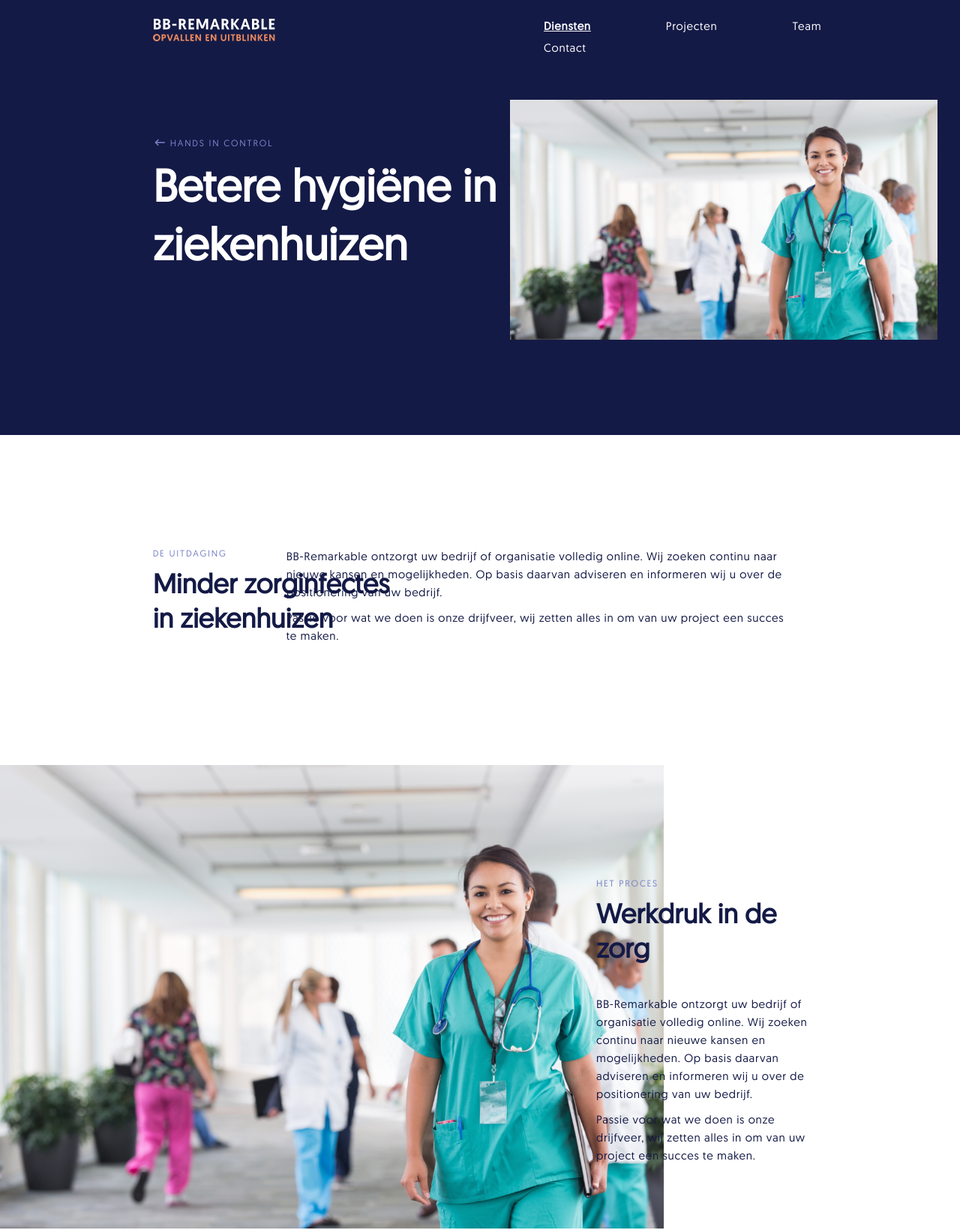
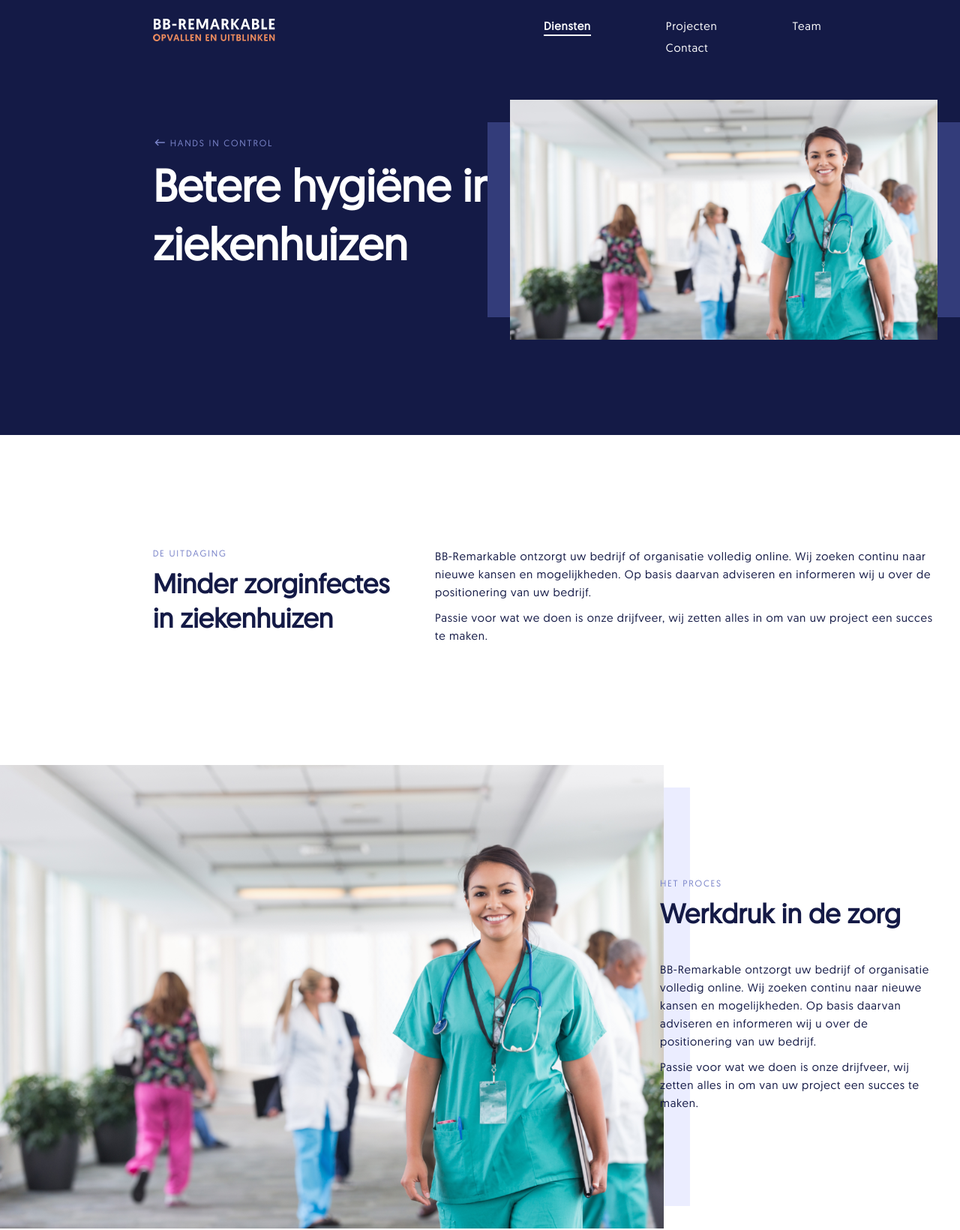
Before and after one commit to TimothyBlom/testAsignmentPage, a plain HTML site: page ProjectenDiepte/index.html in a window 1280 px wide. Shown: the top 1640 px of the page at 75% size. Drawn offline with nearby package versions, Linux system fonts and the light colour scheme.

Commit message:
positioning completed

```diff
--- a/ProjectenDiepte/css/styles.css
+++ b/ProjectenDiepte/css/styles.css
@@ -67,7 +67,18 @@ body {
     /* font should be geomanistmedium, not font weight bold*/
     font-weight: bold;
     line-height: 19px;
-    text-decoration: underline;
+    border-bottom: 2px white solid;
+    padding-bottom: 2px;
+}
+
+#pageSelected:before {
+    content: "";
+    position: relative;
+    background-color: white;
+    width: 100%;
+    height: 5px;
+    margin-left: 0px;
+    margin-top: 0px;
 }
 
 /* Header */
@@ -100,7 +111,14 @@ body {
     height: 320px;
     margin-top: 50px;
     margin-left: 25px;
-    position: relative;
+}
+
+.headerImgShadow {
+    background-color: #333C7A;
+    margin-top: -290px;
+    margin-left: -5px;
+    width: 630px;
+    height: 260px;
 }
 
 /* Uitdaging */
@@ -119,8 +137,7 @@ body {
 
 .uitdagingBeschrijfing p {
     width: 670px;
-    margin-left: 85px;
-    float: right;
+    margin-left: -75px;
 }
 
 /* Proces */
@@ -129,13 +146,22 @@ body {
     margin-left: -15px;
 }
 
+.procesImgShadow {
+    background-color: #EBEDFF;
+    margin-top: -588px;
+    margin-left: 50px;
+    width: 855px;
+    height: 558px;
+}
+
 .procesText {
-    left: 140px;
+    left: 225px;
     margin-top: 150px;
 }
 
 .procesBeschrijfing {
     margin-top: 40px;
+    width: 370px;
 }
 
 /* quote */
@@ -151,6 +177,7 @@ body {
     color: #141A46;
     margin-left: 100px;
     margin-top: -50px;
+    width: 660px;
 }
 
 .quoteName {
@@ -168,12 +195,25 @@ body {
     height: 680px;
     margin-top: 100px;
     margin-bottom: 150px;
+    padding-left: 75px;
+    padding-right: 75px;
 }
 
 .oplossingContainer {
     height: 420px;
+    width: 1200px;
     margin-top: 130px;
     border: 1px solid #F9E2D7;
+}
+
+.oplossingContainer:before {
+    content: "";
+    position: absolute;
+    background-color: white;
+    width: 320px;
+    height: 500px;
+    margin-left: 75px;
+    margin-top: -40px;
 }
 
 .oplossingImg {
@@ -194,6 +234,7 @@ body {
 
 .oplossingBeschrijfing {
     margin-top: 30px;
+    width: 570px;
 }
 
 /* Footer */
--- a/ProjectenDiepte/index.html
+++ b/ProjectenDiepte/index.html
@@ -37,7 +37,10 @@
           </div>
         </div>
         <div class="col-md-6">
-          <img src="img/iStock.png" class="headerImg">
+          <div>
+            <img src="img/iStock.png" class="headerImg">
+            <div class="headerImgShadow"></div>
+          </div>
         </div>
       </div>
 <!-- Uitdaging -->
@@ -61,9 +64,12 @@
 <!-- Proces -->
       <div class="row proces">
         <div class="col-md-6">
-          <img src="img/iStock-2.png" class="procesImg">
+          <div>
+            <img src="img/iStock-2.png" class="procesImg">
+            <div class="procesImgShadow"></div>
+          </div>
         </div>
-        <div class="col-md-3 procesText">
+        <div class="col-md-4 procesText">
           <p class="smallText">Het proces</p>
           <p class="mediumText">Werkdruk in de zorg</p>
           <div class="procesBeschrijfing">
@@ -81,7 +87,7 @@
       </div>
 <!-- Quote -->
       <div class="row quote">
-        <div class="col-md-6 col-md-offset-3">
+        <div class="col-md-4 col-md-offset-4">
           <img src="img/format_quote.png">
           <p class="quoteText">
             Met de HIC-applicatie is het in één oogopslag inzichtelijk hoe de compliance in ons ziekenhuis ervoor staat.
```
